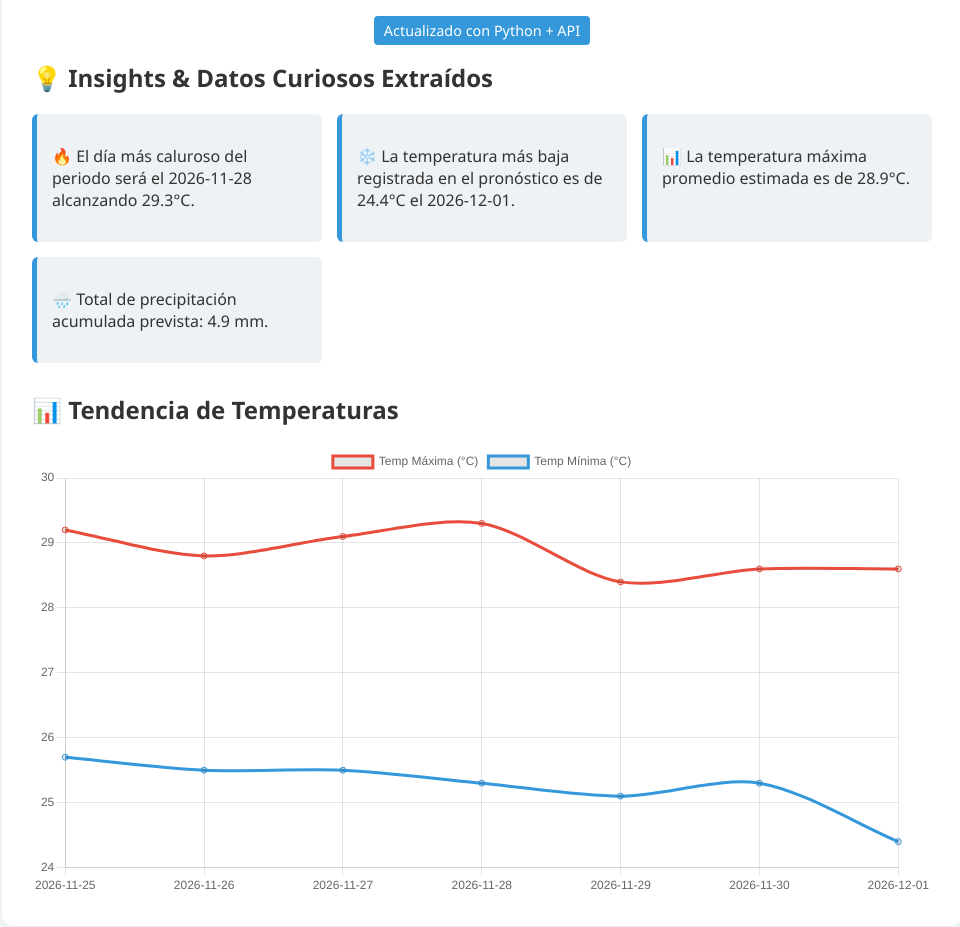
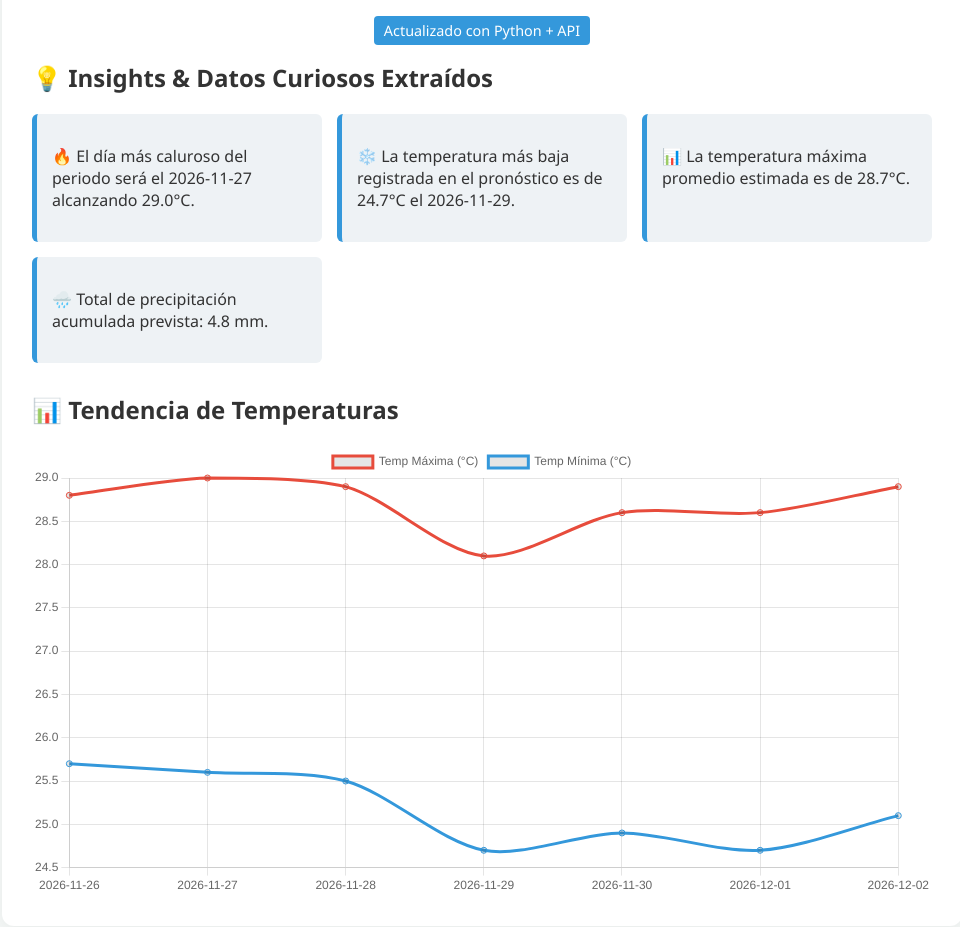
Before and after one commit to code-droick/datos-climaticos, a plain HTML site: page index.html in a window 1280 px wide. Shown: the part 117-1044 px from the top of the page, without its empty margins (158-1118 px from the left). Drawn offline with nearby package versions, Linux system fonts and the light colour scheme.

Commit message:
bot: actualización automática de datos curiosos

```diff
--- a/index.html
+++ b/index.html
@@ -25,19 +25,19 @@
             <div class="grid">
 
                     <div class="card">
-                        <p>🔥 El día más caluroso del periodo será el 2026-11-28 alcanzando 29.3°C.</p>
+                        <p>🔥 El día más caluroso del periodo será el 2026-11-27 alcanzando 29.0°C.</p>
                     </div>
 
                     <div class="card">
-                        <p>❄️ La temperatura más baja registrada en el pronóstico es de 24.4°C el 2026-12-01.</p>
+                        <p>❄️ La temperatura más baja registrada en el pronóstico es de 24.7°C el 2026-11-29.</p>
                     </div>
 
                     <div class="card">
-                        <p>📊 La temperatura máxima promedio estimada es de 28.9°C.</p>
+                        <p>📊 La temperatura máxima promedio estimada es de 28.7°C.</p>
                     </div>
 
                     <div class="card">
-                        <p>🌧️ Total de precipitación acumulada prevista: 4.9 mm.</p>
+                        <p>🌧️ Total de precipitación acumulada prevista: 4.8 mm.</p>
                     </div>
 
             </div>
@@ -54,10 +54,10 @@
             new Chart(ctx, {
                 type: 'line',
                 data: {
-                    labels: ["2026-11-25", "2026-11-26", "2026-11-27", "2026-11-28", "2026-11-29", "2026-11-30", "2026-12-01"],
+                    labels: ["2026-11-26", "2026-11-27", "2026-11-28", "2026-11-29", "2026-11-30", "2026-12-01", "2026-12-02"],
                     datasets: [
-                        { label: 'Temp Máxima (°C)', data: [29.2, 28.8, 29.1, 29.3, 28.4, 28.6, 28.6], borderColor: '#e74c3c', fill: false, tension: 0.3 },
-                        { label: 'Temp Mínima (°C)', data: [25.7, 25.5, 25.5, 25.3, 25.1, 25.3, 24.4], borderColor: '#3498db', fill: false, tension: 0.3 }
+                        { label: 'Temp Máxima (°C)', data: [28.8, 29.0, 28.9, 28.1, 28.6, 28.6, 28.9], borderColor: '#e74c3c', fill: false, tension: 0.3 },
+                        { label: 'Temp Mínima (°C)', data: [25.7, 25.6, 25.5, 24.7, 24.9, 24.7, 25.1], borderColor: '#3498db', fill: false, tension: 0.3 }
                     ]
                 }
             });
```
